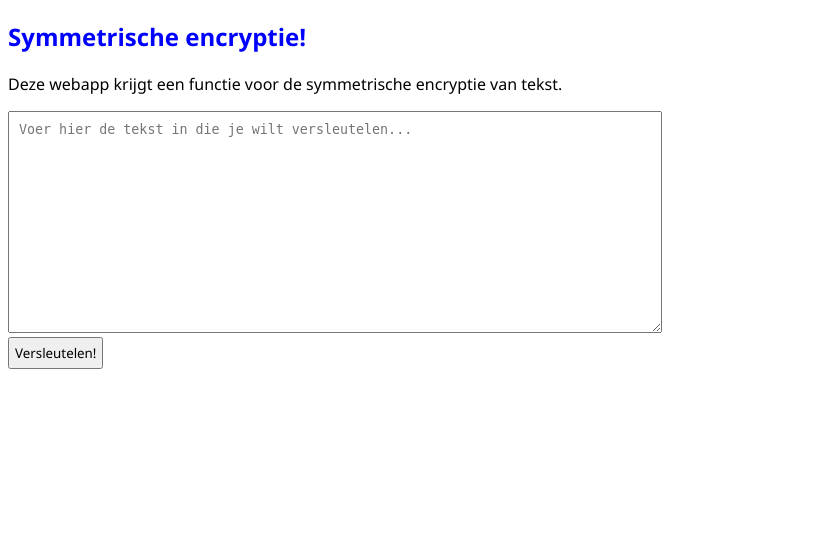
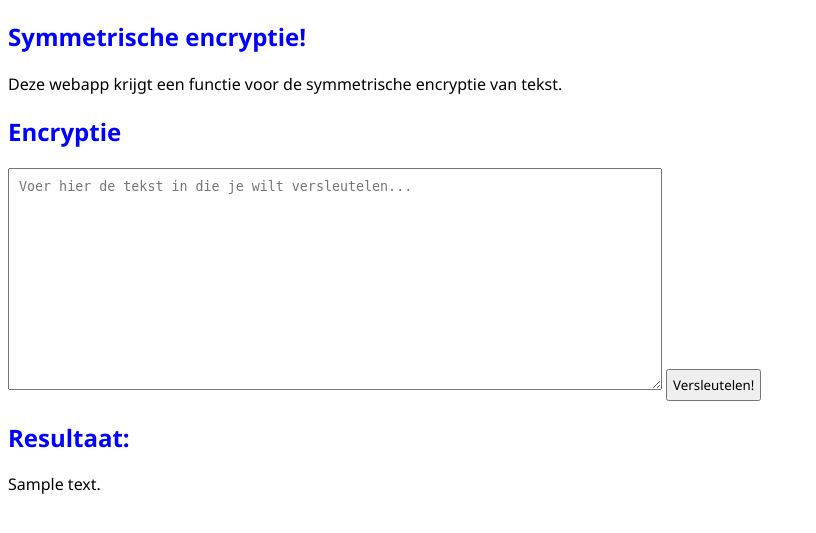
Before and after one commit to Emma-1122591/encryption-assignment, a Flask app: template templates/index.html in a window 1280 px wide. Shown: the top 533 px of the page, without its empty margins (0-816 px from the left). Run offline with Flask 3, Linux system fonts and the light colour scheme; the template is opened without the code that fills it: most values are stand-ins (such as "Sample title", 1, 10 or a date in 2020).

Commit message:
aanpassing: index.html voor geven van resultaat na 'encryptie' - styles.css aangepast - app.py toevoegen van het ophalen van form + doorgeven.

```diff
--- a/app.py
+++ b/app.py
@@ -1,9 +1,16 @@
-from flask import Flask, render_template, jsonify
+from flask import Flask, render_template, jsonify, request
+from cryptography.fernet import Fernet
 
 app = Flask(__name__)
 
-@app.route('/')
+@app.route('/', methods=['GET', 'POST'])
 def index():
+    if request.method == 'POST':
+        text = request.form.get('text')
+        print(text)
+        if text:
+            pass
+        return render_template('index.html', encrypted_text=text)
     return render_template('index.html')
 
 if __name__ == '__main__':
--- a/static/styles.css
+++ b/static/styles.css
@@ -1,4 +1,4 @@
-h1 {
+h1, h2 {
     color: blue;
     font-family:'Segoe UI', Tahoma, Geneva, Verdana, sans-serif;
 }
--- a/templates/index.html
+++ b/templates/index.html
@@ -13,11 +13,18 @@
             <p>Deze webapp krijgt een functie voor de symmetrische encryptie van tekst.</p>
         </section>
         <section>
-            <textarea id="text-input" placeholder="Voer hier de tekst in die je wilt versleutelen..."></textarea>
+            <h2>Encryptie</h2>
+            <form method="post">
+                <textarea id="text-input" name="text" type="textarea" placeholder="Voer hier de tekst in die je wilt versleutelen..."></textarea>
+                <button id="encrypt-button" type="submit">Versleutelen!</button>
+            </form>
         </section>
+        {% if encrypted_text %}
         <section>
-            <button id="encrypt-button">Versleutelen!</button>
+            <h2>Resultaat:</h2>
+            <p>{{ encrypted_text }}</p>
         </section>
+        {% endif %}
     </div>
 </body>
 </html>
```
